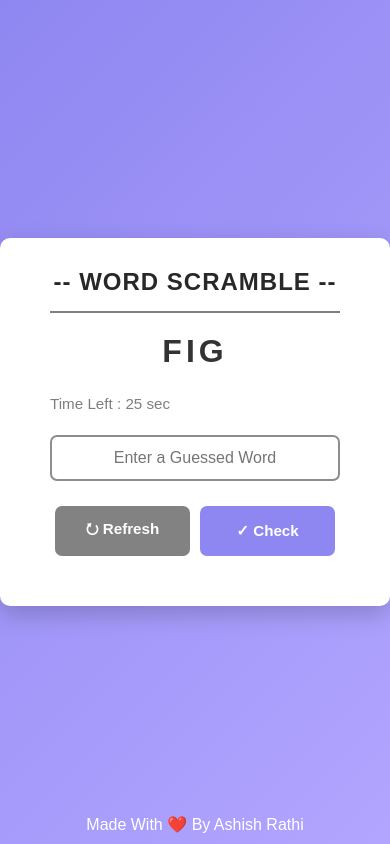
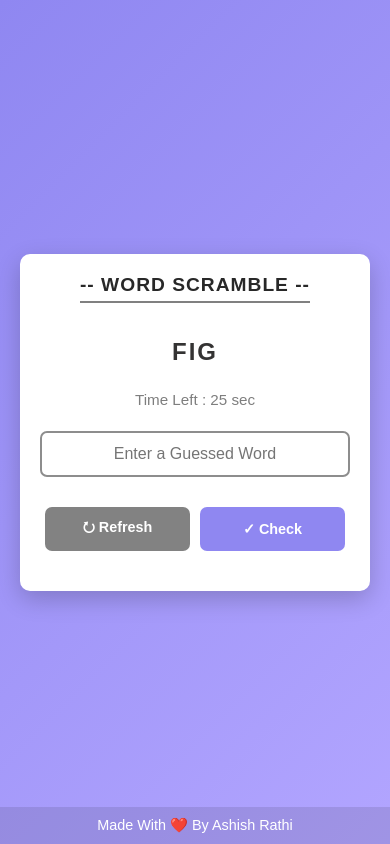
Before and after one commit to ashishrathi21/JS_WoRd_ScramBle_GaMe, a plain HTML site: page index.html in a window 390 px wide. Drawn offline with Linux system fonts and the light colour scheme.

Commit message:
-- fully responsive --

```diff
--- a/style.css
+++ b/style.css
@@ -11,8 +11,9 @@ body {
   display: flex;
   justify-content: center;
   align-items: center;
-  height: 100vh;
+  min-height: 100vh;
   color: #fff;
+  padding: 10px; /* for small devices */
 }
 
 /* ===== Container ===== */
@@ -20,8 +21,9 @@ body {
   background-color: #ffffff;
   backdrop-filter: blur(10px);
   border-radius: 10px;
-  padding: 30px 50px;
-  width: 400px;
+  padding: 25px 35px;
+  width: 100%;
+  max-width: 450px; /* constrain on larger screens */
   text-align: center;
   box-shadow: 0 8px 25px rgba(0, 0, 0, 0.2);
 }
@@ -32,29 +34,32 @@ body {
   margin-bottom: 15px;
   color: #282828;
   letter-spacing: 1px;
-}
-.h2{
-    border-bottom: 2px solid gray;
+  border-bottom: 2px solid gray;
+  display: inline-block;
+  padding-bottom: 5px;
 }
 
-h3{
-    margin-top: 20px;
+h3 {
+  margin-top: 20px;
+  font-size: 1rem;
 }
+
 .container h1 {
   font-size: 2rem;
-  margin: 20px 5px;
+  margin: 20px 5px 25px 5px;
   color: #343333;
   letter-spacing: 4px;
   font-weight: 700;
-  margin-bottom: 25px;
+  word-break: break-word; /* wrap long words */
 }
 
 /* ===== Info Texts ===== */
 .container p {
+  text-align: center;
   font-size: 0.95rem;
   margin: 8px 0;
   color: #7e7e7e;
-  text-align: left;
+
 }
 
 /* ===== Input ===== */
@@ -62,7 +67,7 @@ h3{
   width: 100%;
   padding: 12px;
   border-radius: 7px;
-  border:  2px solid rgb(141, 141, 141);
+  border: 2px solid rgb(141, 141, 141);
   outline: none;
   margin: 15px 0;
   font-size: 1rem;
@@ -75,11 +80,12 @@ h3{
   display: flex;
   justify-content: space-between;
   margin-top: 10px;
+  flex-wrap: wrap; /* wrap buttons on small screens */
 }
 
 .btns button {
   flex: 1;
-  margin: 0 5px;
+  margin: 5px 5px 0 5px; /* spacing for wrapped buttons */
   padding: 12px;
   border: none;
   border-radius: 7px;
@@ -87,6 +93,7 @@ h3{
   font-weight: 600;
   cursor: pointer;
   transition: 0.3s;
+  min-width: 120px; /* prevent buttons from being too narrow */
 }
 
 /* Refresh Button */
@@ -107,8 +114,63 @@ h3{
   background: #7a6ff4;
 }
 
-.footer{
-    position: fixed;
-    bottom: 0;
-    margin-bottom: 10px;
+/* Footer */
+.footer {
+  position: fixed;
+  bottom: 0;
+  width: 100%;
+  text-align: center;
+  padding: 10px 0;
+  background: rgba(0,0,0,0.1);
+  color: #fff;
+  font-size: 0.9rem;
 }
+
+/* ===== Responsive Media Queries ===== */
+@media (max-width: 480px) {
+  body{
+    padding: 20px;
+  }
+  .container {
+    padding: 20px;
+  }
+
+  .container h1 {
+    font-size: 1.5rem;
+    letter-spacing: 2px;
+  }
+.container p{
+    text-align: center;
+  }
+  .btns button {
+    font-size: 0.9rem;
+    padding: 10px;
+    min-width: 100px;
+  }
+
+  .container h2 {
+    font-size: 1.2rem;
+  }
+}
+
+@media (max-width: 360px) {
+  .container {
+    padding: 15px;
+  }
+
+  .container h1 {
+    font-size: 1.3rem;
+  }
+  .container p{
+    text-align: center;
+  }
+
+  .btns {
+    flex-direction: column;
+  }
+
+  .btns button {
+    width: 100%;
+    margin: 5px 0;
+  }
+}
```
